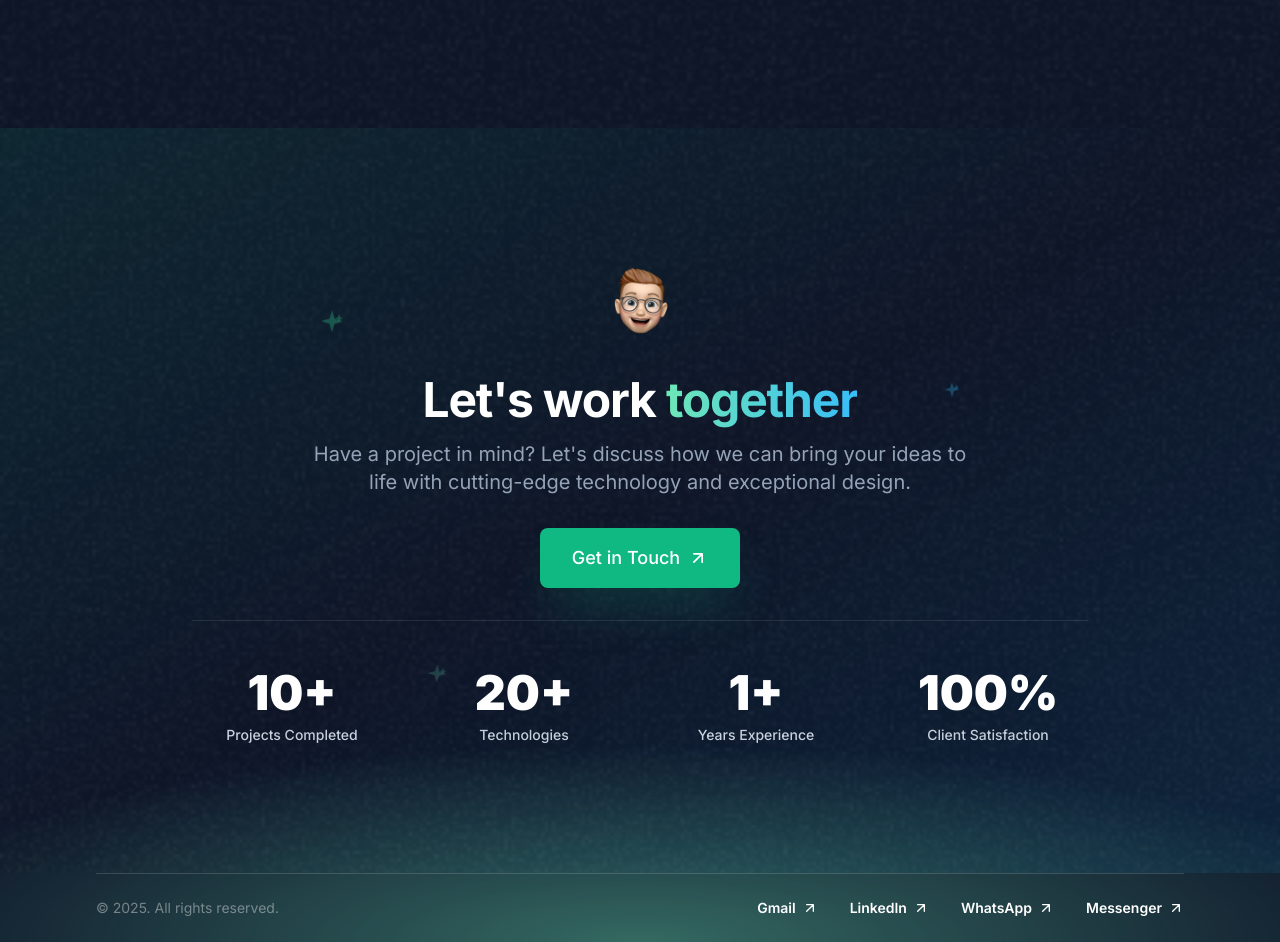
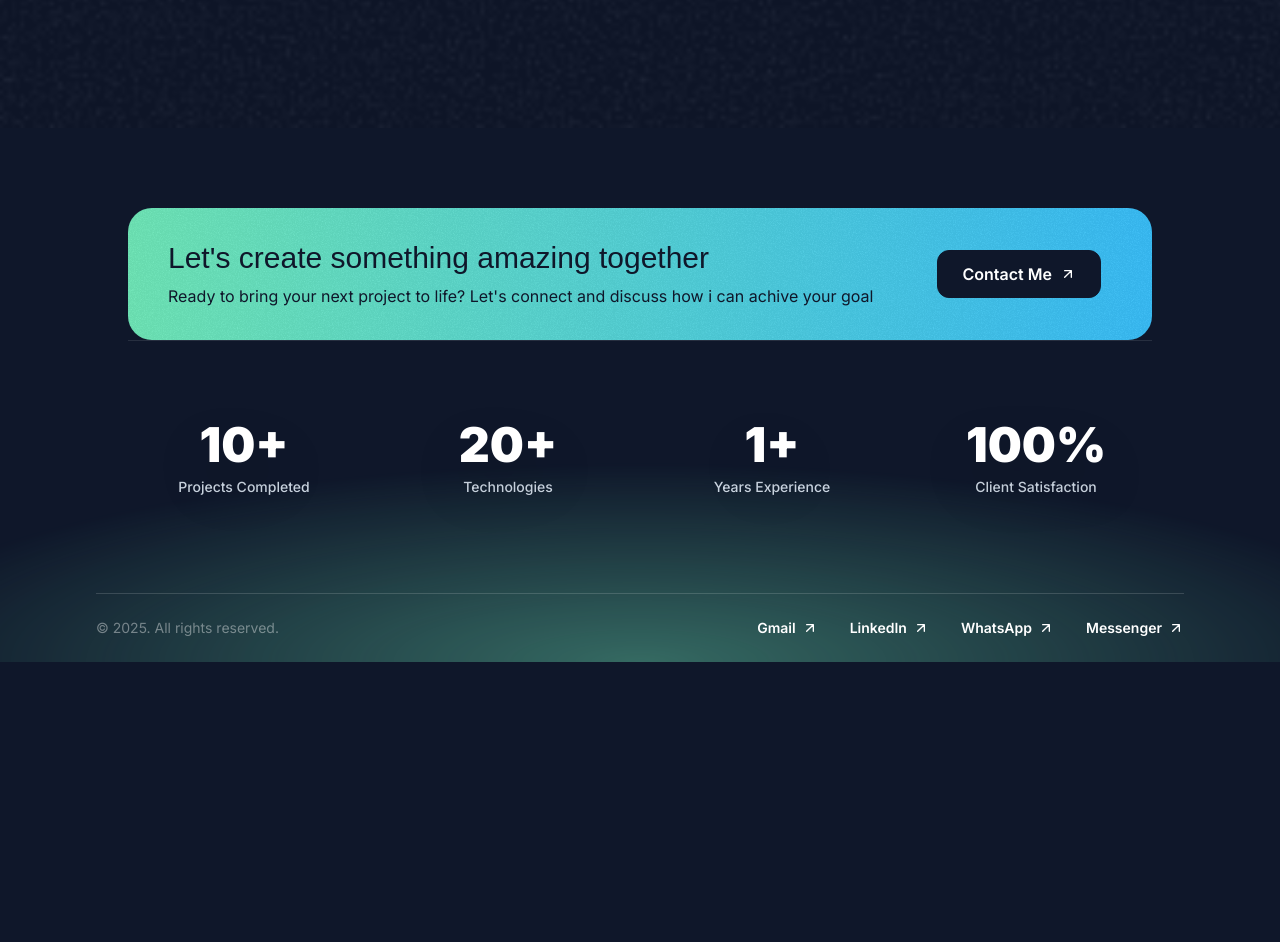
Before and after one commit to nishatislam04/new-portfolio, a Next.js app: page / in a window 1280 px wide. Shown: the part 5846-6788 px from the top of the page. After the commit the page ends 6508 px from the top, so only its background shows below. Built offline with nearby package versions, Linux system fonts and the light colour scheme; no server answers; a web font is replaced by a local one.

Commit message:
cta complete

```diff
--- a/src/sections/CTA.tsx
+++ b/src/sections/CTA.tsx
@@ -1,13 +1,12 @@
 "use client";
 
 import { motion } from "framer-motion";
-import Image from "next/image";
-import { Section, Button } from "@/components/ui";
+import { Section, Container } from "@/components/ui";
 import { FadeIn } from "@/components/animations";
-import { ArrowUpRightIcon, SparkleIcon } from "@/components/icons";
-import { otherImages, memojiImages } from "@/assets/images";
+import { ArrowUpRightIcon } from "@/components/icons";
 import { scrollToElement } from "@/utils";
 import { PERSONAL_INFO } from "@/constants/personal-info";
+import grainImage from "@/assets/images/grain.jpg";
 
 export const CTASection = () => {
 	const handleContactClick = () => {
@@ -15,92 +14,28 @@ export const CTASection = () => {
 	};
 
 	return (
-		<Section className="relative overflow-hidden">
-			{/* Background elements */}
-			<div className="absolute inset-0 opacity-5">
-				<Image src={otherImages.grain} alt="" fill className="object-cover" />
+		<Section className="py-16 pt-12 lg:py-24 lg:pt-20">
+			<Container>
+				<div className="bg-gradient-to-r from-emerald-300 to-sky-400 text-gray-900 py-8 px-10 rounded-3xl text-center relative overflow-hidden z-0 md:text-left">
+					{/* Heading */}
+					<div className="flex flex-col gap-8 items-center md:flex-row md:gap-16">
+						<div className="">
+							<h2 className="font-serif text-2xl md:text-3xl">Let's create something amazing together</h2>
+							<p className="text-sm mt-2 md:text-base">Ready to bring your next project to life? Let's connect and discuss how i can achive your goal</p>
+						</div>
+						<div className="">
+							<button className="text-white bg-gray-900 inline-flex items-center px-6 h-12 rounded-xl gap-2 w-max border border-gray-900" onClick={handleContactClick}>
+								<span className="font-semibold">Contact Me</span>
+								<ArrowUpRightIcon className="size-4" />
+							</button>
+						</div>
+					</div>
+					<div className="absolute inset-0 opacity-5 -z-10" style={{ backgroundImage: `url(${grainImage.src})` }}></div>
 				</div>
 
-			{/* Gradient background */}
-			<div className="absolute inset-0 bg-gradient-to-br from-emerald-500/10 via-transparent to-sky-500/10" />
-
-			{/* Floating elements */}
-			<div className="absolute inset-0">
-				<motion.div
-					className="absolute top-1/4 left-1/4"
-					animate={{
-						y: [0, -20, 0],
-						rotate: [0, 5, 0],
-					}}
-					transition={{
-						duration: 6,
-						repeat: Infinity,
-						ease: "easeInOut",
-					}}>
-					<SparkleIcon className="w-6 h-6 text-emerald-400/30" />
-				</motion.div>
-
-				<motion.div
-					className="absolute top-1/3 right-1/4"
-					animate={{
-						y: [0, 15, 0],
-						rotate: [0, -5, 0],
-					}}
-					transition={{
-						duration: 4,
-						repeat: Infinity,
-						ease: "easeInOut",
-						delay: 2,
-					}}>
-					<SparkleIcon className="w-4 h-4 text-sky-400/30" />
-				</motion.div>
-
-				<motion.div
-					className="absolute bottom-1/4 left-1/3"
-					animate={{
-						y: [0, -10, 0],
-						rotate: [0, 10, 0],
-					}}
-					transition={{
-						duration: 5,
-						repeat: Infinity,
-						ease: "easeInOut",
-						delay: 1,
-					}}>
-					<SparkleIcon className="w-5 h-5 text-emerald-300/20" />
-				</motion.div>
-			</div>
-
-			<div className="relative z-10">
-				<div className="max-w-4xl mx-auto text-center">
-					<FadeIn>
-						<div className="mb-8">
-							{/* Avatar */}
-							<motion.div className="relative w-24 h-24 mx-auto mb-6" whileHover={{ scale: 1.1, rotate: 5 }} transition={{ type: "spring", stiffness: 300, damping: 20 }}>
-								<Image src={memojiImages.smile} alt="Let's work together" fill className="object-contain" />
-							</motion.div>
-
-							{/* Heading */}
-							<h2 className="heading-2 mb-4">
-								Let's work <span className="gradient-text">together</span>
-							</h2>
-
-							{/* Description */}
-							<p className="body-large text-gray-400 max-w-2xl mx-auto mb-8">Have a project in mind? Let's discuss how we can bring your ideas to life with cutting-edge technology and exceptional design.</p>
-
-							{/* CTA Button */}
-							<motion.div whileHover={{ scale: 1.05 }} whileTap={{ scale: 0.95 }}>
-								<Button onClick={handleContactClick} size="lg" className="group shadow-2xl shadow-emerald-500/25">
-									<span className="relative z-10">Get in Touch</span>
-									<ArrowUpRightIcon className="w-5 h-5 transition-transform group-hover:translate-x-1 group-hover:-translate-y-1" />
-								</Button>
-							</motion.div>
-						</div>
-					</FadeIn>
-
-					{/* Animated Stats */}
+				{/* Stats */}
 				<FadeIn delay={0.3}>
-						<div className="grid grid-cols-2 md:grid-cols-4 gap-8 pt-12 border-t border-white/10">
+					<div className="grid grid-cols-2 md:grid-cols-4 gap-8 pt-12 lg:pt-20 border-t border-white/10">
 						<motion.div className="text-center group" whileHover={{ scale: 1.05 }} transition={{ type: "spring", stiffness: 300, damping: 20 }}>
 							<div className="relative">
 								<div className="text-4xl md:text-5xl font-black text-white mb-2 block drop-shadow-2xl">{PERSONAL_INFO.stats.projectsCompleted}</div>
@@ -134,8 +69,7 @@ export const CTASection = () => {
 						</motion.div>
 					</div>
 				</FadeIn>
-				</div>
-			</div>
+			</Container>
 		</Section>
 	);
 };
```
Lines whose indentation alone changed are shown as unchanged.
